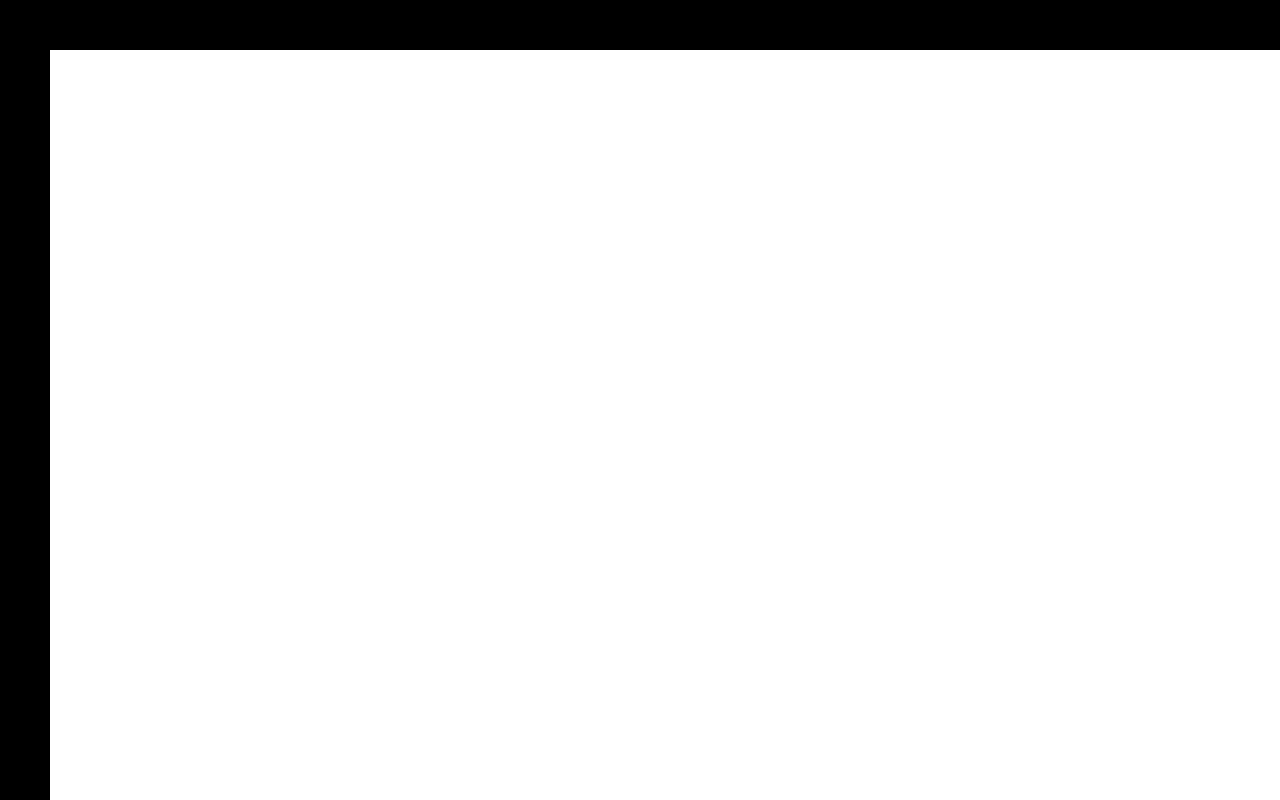
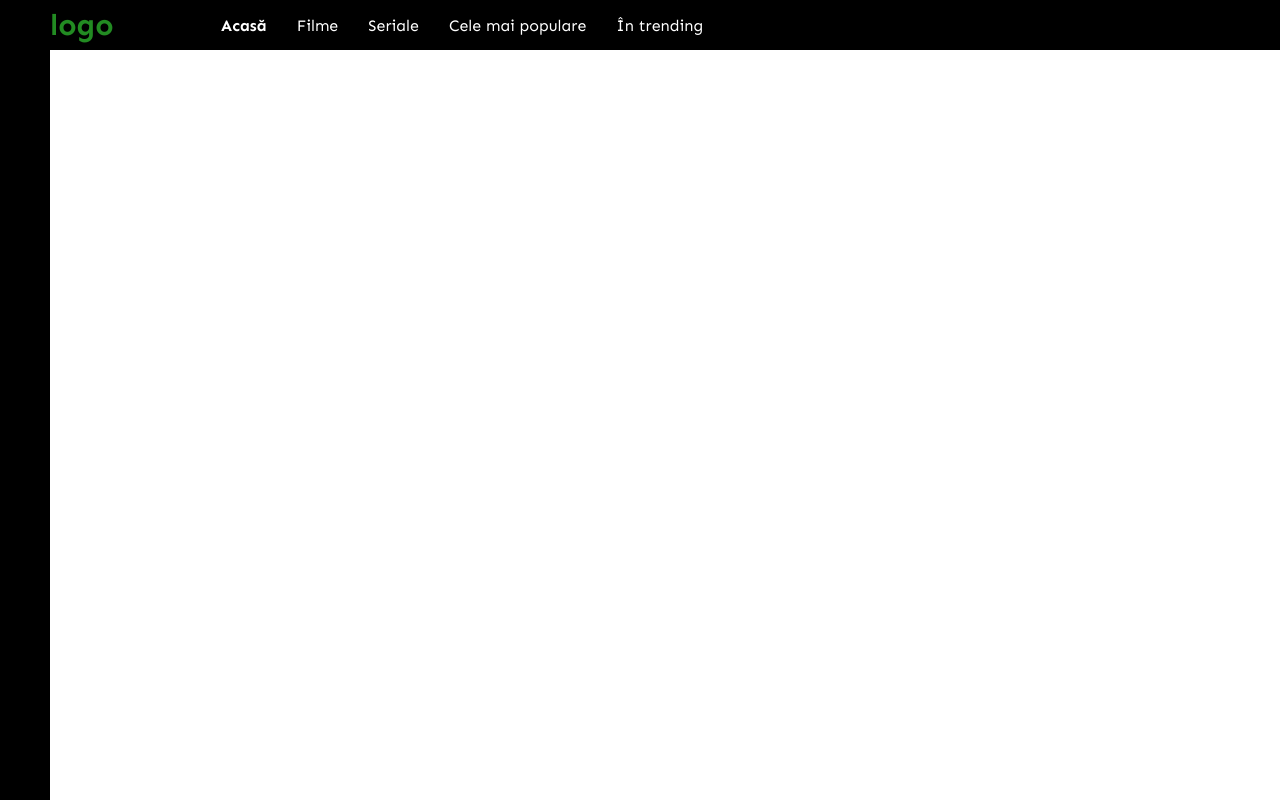
Before and after one commit to Iana2025-debug/cineplex, a plain HTML site: page index.html in a window 1280 px wide. Drawn offline with Linux system fonts and the light colour scheme; a web font is replaced by a local one.

Commit message:
Am editat

```diff
--- a/index.html
+++ b/index.html
@@ -13,9 +13,17 @@
 <body>
 <div class="navbar">
     <div class="navbar-container">
-        <div class="logo-container"></div>
-        <div class="meniu-container"></div>
-        <div class="profil-container"></div>
+        <div class="logo-container"><h1 class="logo">logo</h1></a></div>
+        <div class="meniu-container">
+            <ul class="menu-list">
+                <li class="menu-list-item active">Acasă</li>
+                 <li class="menu-list-item">Filme</li>
+                  <li class="menu-list-item">Seriale</li>
+                   <li class="menu-list-item">Cele mai populare</li>
+                    <li class="menu-list-item">În trending</li>
+            </ul>
+                </div>
+        <div class="profil-container"> </div>
     </div>
 </div>
 <div class="sidebar"></div>
--- a/style.css
+++ b/style.css
@@ -16,7 +16,10 @@ body{
 .navbar-container{
     display: flex;
     align-items: center;
-background-color: blanchedalmond;
+padding: 0 50px;
+height: 100%;
+color: white;
+font-family: 'Sen', sans-serif;
 }
 
 
@@ -24,12 +27,30 @@ background-color: blanchedalmond;
     flex: 1;
 }
 
+.logo{
+    font-size: 30px;
+    color:  #228B22;
+}
 .meniu-container{
-    flex: 1;
+    flex: 6;
 }
 
+.menu-list{
+    display: flex;
+    list-style: none;
+
+}
+
+.menu-list-item{
+    margin-right: 30px;
+
+}
+.menu-list-item.active{
+    font-weight: bold;
+
+}
 .profil-container{
-    flex: 1;
+    flex: 2;
 }
 .sidebar{
     width: 50px;
```
